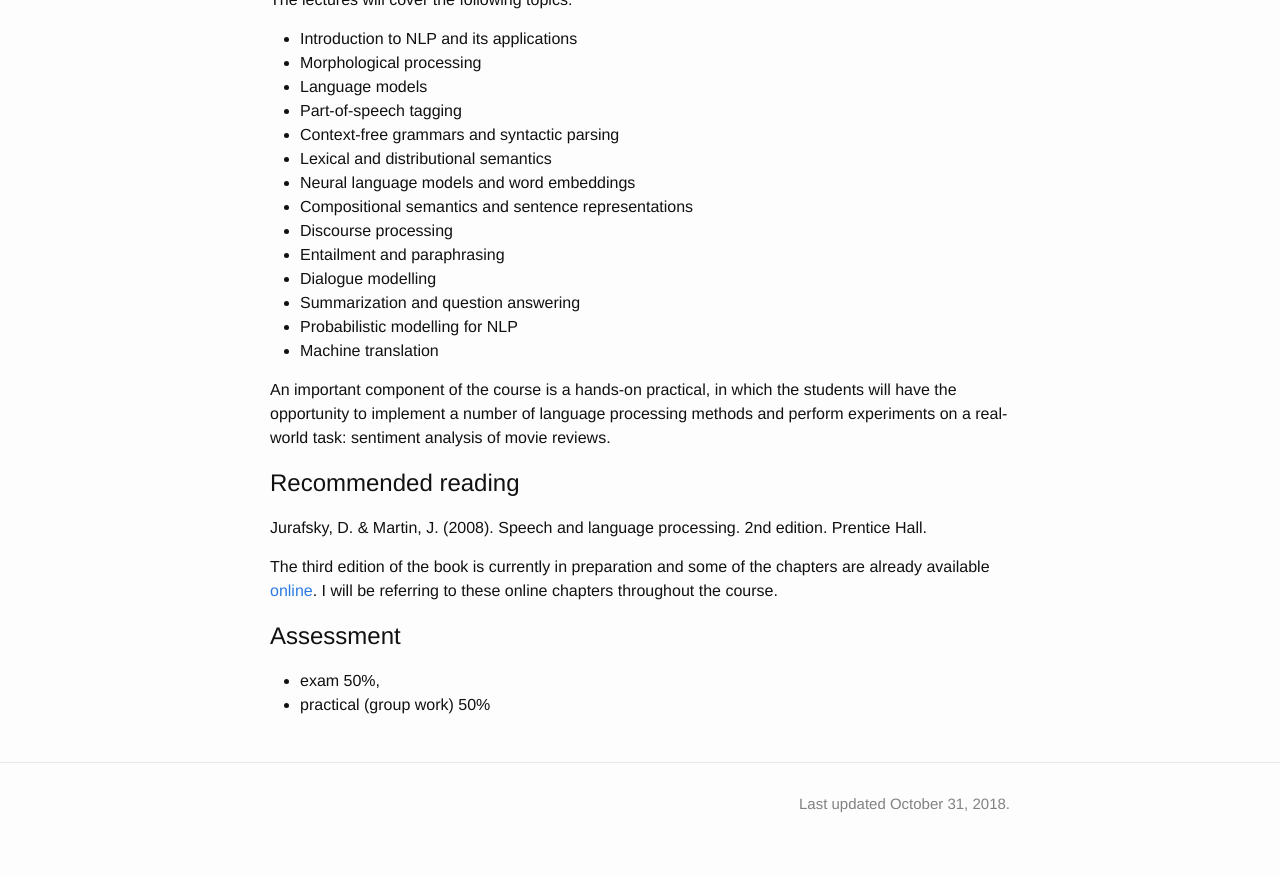
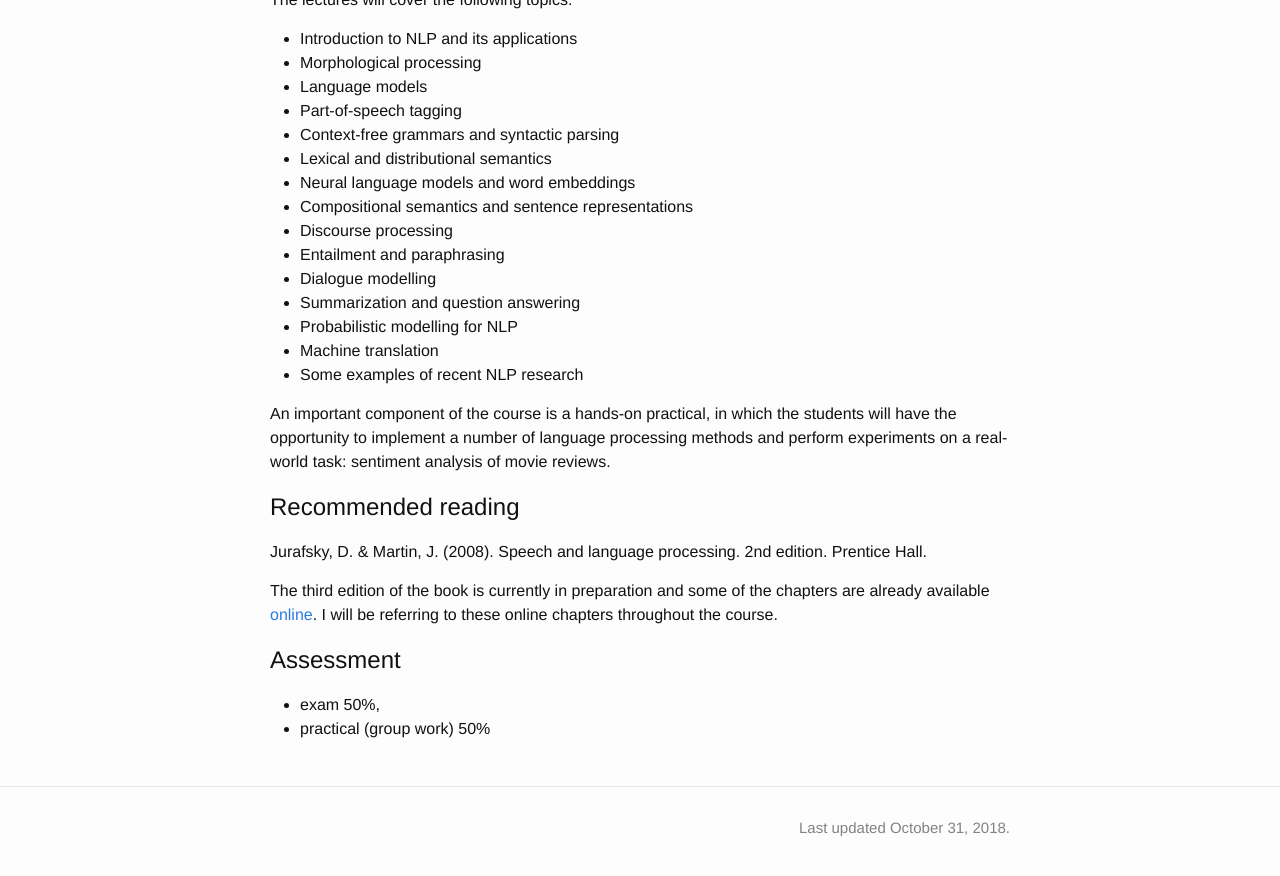
Before and after one commit to cl-illc/nlp1, a Jekyll site: the page built from index.md, in a window 1280 px wide and 900 px high, scrolled down 701 px. Shown: the top 876 px of the window. Built offline with Jekyll 4.4.1, drawn with Linux system fonts in a browser that asks for light colours.

Commit message:
Update index.md

```diff
--- a/index.md
+++ b/index.md
@@ -40,6 +40,7 @@ The lectures will cover the following topics:
 - Summarization and question answering
 - Probabilistic modelling for NLP
 - Machine translation
+- Some examples of recent NLP research
 
 An important component of the course is a hands-on practical, in which the students will have the opportunity to implement a number of language processing methods and perform experiments on a real-world task: sentiment analysis of movie reviews.
 
```
